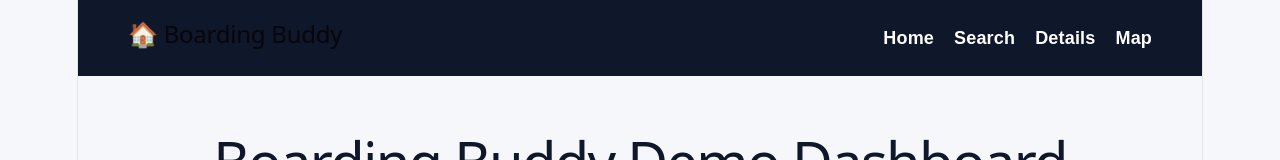
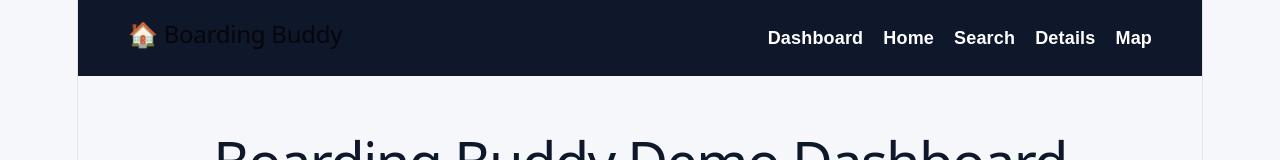
Before and after one commit to mahakumaradmsv24-png/Boarding-Buddy-frontend, a React (Vite) app: page / in a window 1280 px wide. Shown: the top 160 px of the page. Built offline with nearby package versions, Linux system fonts and the light colour scheme.

Commit message:
Completed navigation

```diff
--- a/src/App.css
+++ b/src/App.css
@@ -253,3 +253,17 @@ body{
   transition:0.3s;
   background:#eff6ff;
 }
+.nav-links{
+  display:flex;
+  gap:20px;
+}
+
+.nav-link{
+  color:white;
+  text-decoration:none;
+  font-weight:bold;
+}
+
+.nav-link:hover{
+  color:#93c5fd;
+}
--- a/src/components/Navbar.jsx
+++ b/src/components/Navbar.jsx
@@ -3,12 +3,15 @@ import { Link } from "react-router-dom";
 function Navbar() {
   return (
     <nav className="navbar">
-
       <h2>🏠 Boarding Buddy</h2>
 
       <div className="nav-links">
 
         <Link to="/" className="nav-link">
+          Dashboard
+        </Link>
+
+        <Link to="/home" className="nav-link">
           Home
         </Link>
 
@@ -25,7 +28,6 @@ function Navbar() {
         </Link>
 
       </div>
-
     </nav>
   );
 }
```
